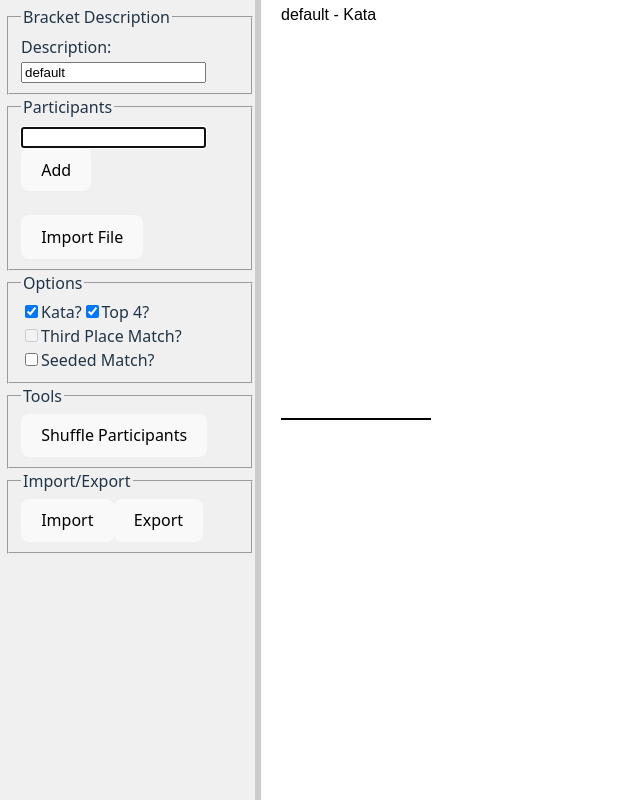
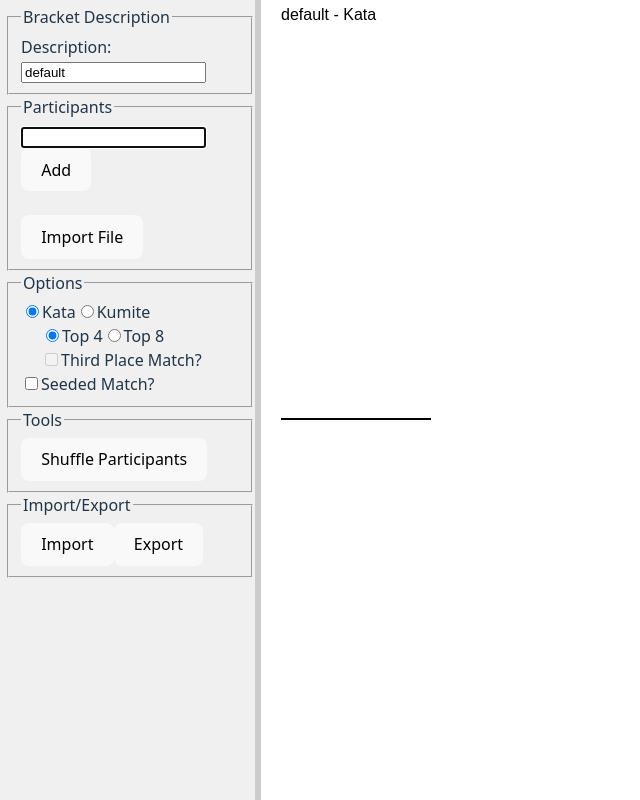
Before and after one commit to nikojo/Brackets, a React (Vite) app: page / in a window 1280 px wide. Shown: the whole page, without its empty margins (0-640 px from the left). Built offline with nearby package versions, Linux system fonts and the light colour scheme.

Commit message:
clean up config, use radio buttons

```diff
--- a/src/BracketConfigPanel.tsx
+++ b/src/BracketConfigPanel.tsx
@@ -1,7 +1,6 @@
 import InputParticipants from './components/InputParticipants.tsx';
 import KataKumite from './components/katakumite.tsx';
 import { ImportExportButtons } from './components/importExport.tsx';
-import ThirdPlace from './components/thirdPlace.tsx';
 import Seeded from './components/seeded.tsx';
 import Description from './components/description.tsx';
 import bpstore from './lib/BracketStore.ts';
@@ -22,7 +21,6 @@ export default function BracketConfigPanel() {
             <fieldset>
                 <legend>Options</legend>
                 <KataKumite />
-                <ThirdPlace />
                 <Seeded />
             </fieldset>
             <fieldset>
--- a/src/components/katakumite.tsx
+++ b/src/components/katakumite.tsx
@@ -1,3 +1,4 @@
+import type { ChangeEvent } from 'react';
 import { useStore } from '../lib/BracketStore.ts';
 import { observer } from 'mobx-react-lite';
 
@@ -5,16 +6,51 @@ const KataKumite = observer(() => {
 
     const bpstore = useStore();
 
-    function toggleKataKumite() {
-        bpstore.setIsKata(!bpstore.isKata);
+    const handleChange = (event: ChangeEvent<HTMLInputElement>) => {
+        bpstore.setIsKata(event.target.value === 'Kata');
+    };
+
+    const handleTop4Change = (event: ChangeEvent<HTMLInputElement>) => {
+        bpstore.setIsTop4(event.target.value === 'Top 4');
+    }
+
+    function toggleHasThirdPlaceMatch() {
+        bpstore.setHasThirdPlaceMatch(!bpstore.hasThirddPlaceMatch);
     }
 
     return (
         <div>
-            <input type="checkbox" id="kataKumite" checked={bpstore.isKata} onChange={toggleKataKumite}/>
-            <label htmlFor="kataKumite">Kata?</label>
-            <input type="checkbox" id="top4" checked={bpstore.isTop4} onChange={() => bpstore.setIsTop4(!bpstore.isTop4)} disabled={!bpstore.isKata}/>
-            <label htmlFor="top4">Top 4?</label>
+            {['Kata', 'Kumite'].map(kk => (
+                <label key={kk}>
+                    <input
+                        type="radio"
+                        name="kk" // Grouping
+                        value={kk}
+                        checked={bpstore.isKata ? 'Kata' === kk : 'Kumite' === kk} // Controlled
+                        onChange={handleChange}
+                    />
+                    {kk}
+                </label>
+            ))}
+            <br />
+            <div style={{ marginLeft: '20px' }}>
+                {['Top 4', 'Top 8'].map(top => (
+                    <label key={top}>
+                        <input
+                            type="radio"
+                            name="top" // Grouping
+                            value={top}
+                            checked={bpstore.isKata ? (bpstore.isTop4 ? 'Top 4' === top : 'Top 8' === top) : false} // Controlled
+                            onChange={handleTop4Change}
+                            disabled={!bpstore.isKata} // Disable if not Kata
+                        />
+                        {top}
+                    </label>
+                ))}
+                <br />
+                <input type="checkbox" id="thirdPlace" checked={bpstore.hasThirddPlaceMatch} onChange={toggleHasThirdPlaceMatch} disabled={bpstore.isKata} />
+                <label htmlFor="thirdPlace">Third Place Match?</label>
+            </div>
         </div>
     )
 });
--- a/src/components/thirdPlace.tsx
+++ /dev/null
@@ -1,20 +0,0 @@
-import { useStore } from '../lib/BracketStore.ts';
-import { observer } from 'mobx-react-lite';
-
-const ThirdPlace = observer(() => {
-
-    const bpstore = useStore();
-
-    function toggleHasThirdPlaceMatch() {
-        bpstore.setHasThirdPlaceMatch(!bpstore.hasThirddPlaceMatch);
-    }
-
-    return (
-        <div>
-            <input type="checkbox" id="thirdPlace" checked={bpstore.hasThirddPlaceMatch} onChange={toggleHasThirdPlaceMatch} disabled={bpstore.isKata}/>
-            <label htmlFor="thirdPlace">Third Place Match?</label>
-        </div>
-    )
-});
-
-export default ThirdPlace;
```
